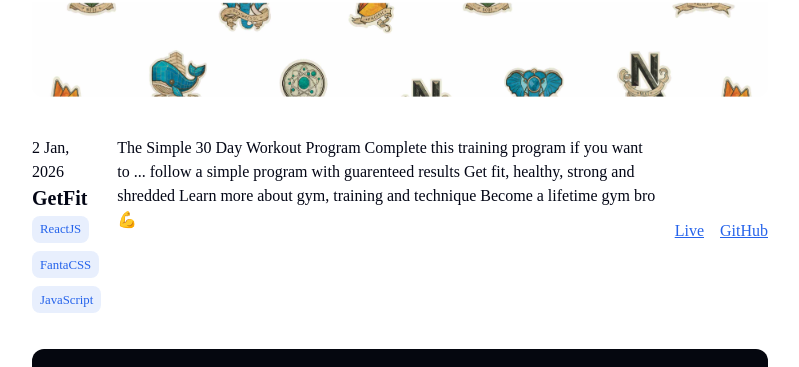
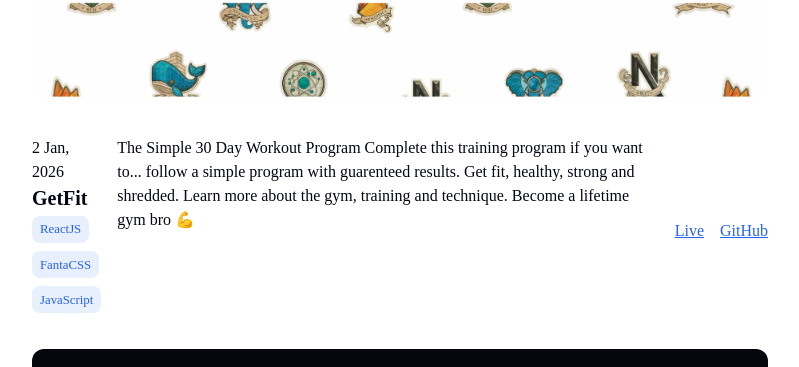
Before and after one commit to BluPhan/Web_Portfolio, a plain HTML site: page index.html in a window 1280 px wide. Shown: the part 1998-2365 px from the top of the page, without its empty margins (240-1039 px from the left). Drawn offline with Linux system fonts and the light colour scheme; a web font is replaced by a local one.

Commit message:
Fix punctuation and formatting in index.html
Corrected punctuation and formatting in workout program description.

```diff
--- a/index.html
+++ b/index.html
@@ -201,9 +201,9 @@
             </div>
             <p>
               The Simple 30 Day Workout Program Complete this training program
-              if you want to ... follow a simple program with guarenteed results
-              Get fit, healthy, strong and shredded Learn more about gym,
-              training and technique Become a lifetime gym bro 💪
+              if you want to... follow a simple program with guarenteed results.
+              Get fit, healthy, strong and shredded. Learn more about the gym,
+              training and technique. Become a lifetime gym bro 💪
             </p>
             <div class="project-links">
               <a target="_blank" href="https://getfit-plan.netlify.app/"
```
